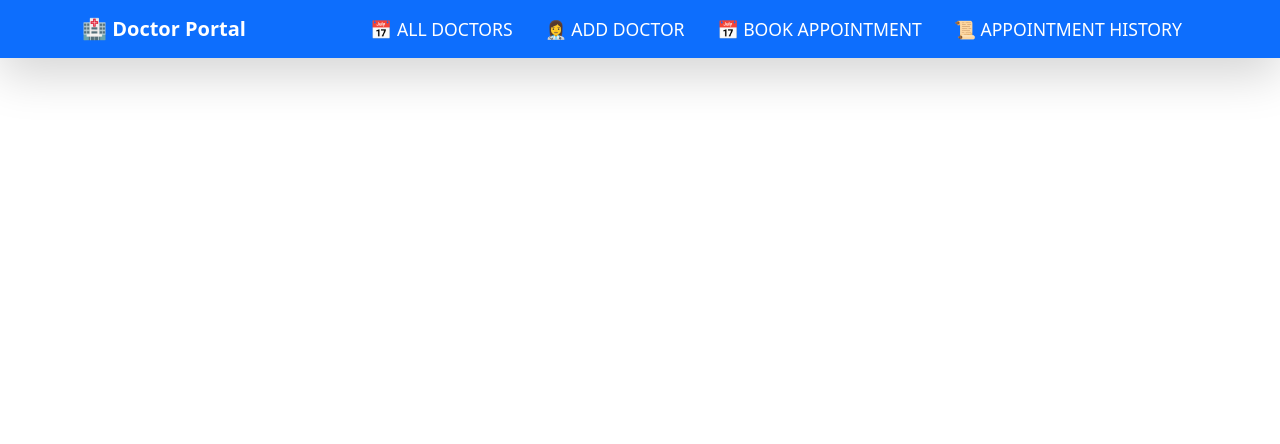
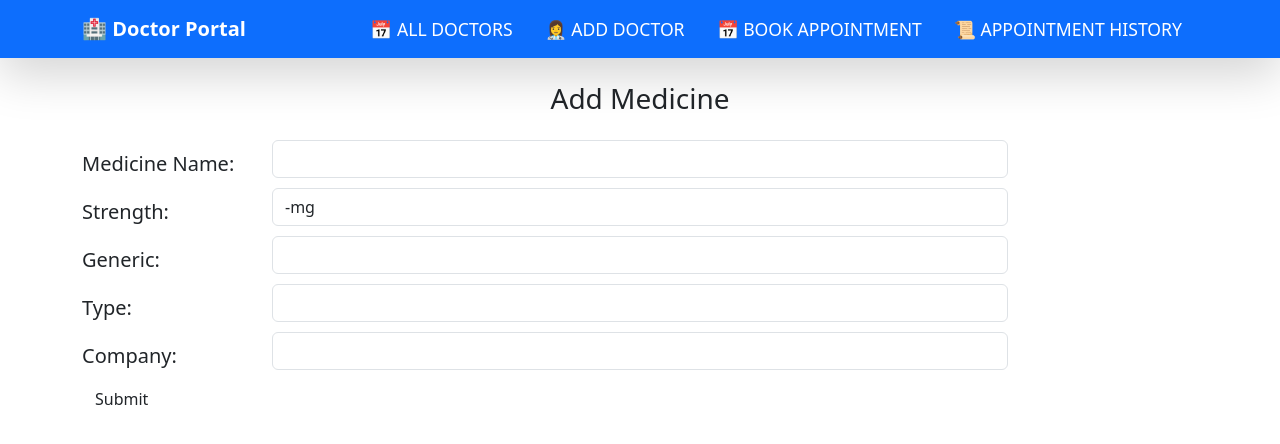
Before and after one commit to BithyIslamChaity/Doctors-Appointment, an Angular app: page /add-medicine in a window 1280 px wide. Before the commit this address led to /. Shown: the top 444 px of the page. Built offline with nearby package versions, Linux system fonts and the light colour scheme.

Commit message:
add-medicine initial
Now generate-prescription will init

```diff
--- /dev/null
+++ b/src/app/add-medicine/add-medicine.component.html
@@ -0,0 +1,45 @@
+<div class="container mt-2 form-container">
+    <h3 class="mt-4 mb-4 justify-content-center d-flex">Add Medicine</h3>
+
+    <form (ngSubmit)="onSubmit()">
+        <div class="row">
+            <label for="name" class="col-sm-2 col-form-label col-form-label-lg">Medicine Name:</label>
+            <div class="col-sm-8">
+                <input type="text" name="name" class="form-control" id="name" [(ngModel)]="p.name" />
+            </div>
+        </div>
+
+        <div class="row">
+            <label for="strength" class="col-sm-2 col-form-label col-form-label-lg">Strength:</label>
+            <div class="col-sm-8">
+                <input type="text" name="strength" class="form-control" id="strength" [(ngModel)]="p.strength" />
+            </div>
+        </div>
+
+        <div class="row">
+            <label for="generic" class="col-sm-2 col-form-label col-form-label-lg">Generic:</label>
+            <div class="col-sm-8">
+                <input type="text" name="generic" class="form-control" id="generic" [(ngModel)]="p.generic" />
+            </div>
+        </div>
+
+        <div class="row">
+            <label for="type" class="col-sm-2 col-form-label col-form-label-lg">Type:</label>
+            <div class="col-sm-8">
+                <input type="text" name="type" class="form-control" id="type" [(ngModel)]="p.type" />
+            </div>
+        </div>
+
+        <div class="row">
+            <label for="company" class="col-sm-2 col-form-label col-form-label-lg">Company:</label>
+            <div class="col-sm-8">
+                <input type="text" name="company" class="form-control" id="company" [(ngModel)]="p.company" />
+            </div>
+        </div>
+
+        <div>
+          <button type="submit" class="btn custom-btn">{{ isUpdate ? 'Update' : 'Submit' }}</button>
+        </div>
+
+    </form>
+  </div>
--- /dev/null
+++ b/src/app/add-medicine/add-medicine.component.ts
@@ -0,0 +1,54 @@
+import { Component } from '@angular/core';
+import { Medicine } from '../model/medicine';
+import { Router } from '@angular/router';
+import { FormsModule } from '@angular/forms';
+
+@Component({
+  selector: 'app-add-medicine',
+  imports: [FormsModule],
+  templateUrl: './add-medicine.component.html',
+  styleUrl: './add-medicine.component.css'
+})
+export class AddMedicineComponent {
+
+  p: Medicine = new Medicine('', '-mg', '','' , '', 0); // Initialize with default values
+  isUpdate = false;
+
+  constructor(private router: Router) {
+    // Check if medicine data is passed for editing
+    const nav = this.router.getCurrentNavigation();
+    if (nav?.extras?.state?.['medicine']) {
+      this.p = nav.extras.state['medicine'];
+      this.isUpdate = true;
+    }
+  }
+
+  ngOnInit(): void {
+    console.log('Add-Med-Component initialized!!');
+  }
+
+  onSubmit(): void {
+    // Retrieve medicines from localStorage
+    let medicines: Medicine[] = JSON.parse(localStorage.getItem('medicine') || '[]');
+
+    if (this.isUpdate) {
+      // Update the medicine if sNumber matches
+      medicines = medicines.map((medicine) =>
+        medicine.sNumber === this.p.sNumber ? this.p : medicine
+      );
+    } else {
+      // Add a new medicine to the array
+      this.p.sNumber = Date.now(); // Assign a unique ID using timestamp
+      medicines.push(this.p);
+    }
+
+    // Save the updated list of medicines back to localStorage
+    localStorage.setItem('medicine', JSON.stringify(medicines));
+
+    // Reset the form
+    this.p = new Medicine('', '-mg', '','' , '', 0);
+
+    // Navigate to the table page
+    this.router.navigate(['/all-med']);
+  }
+}
--- a/src/app/app.routes.ts
+++ b/src/app/app.routes.ts
@@ -1,10 +1,11 @@
 import { Routes } from '@angular/router';
 
 import { CreateDoctorPatientComponent } from './page/admin/create-doctor-patient/create-doctor-patient.component';
+import { AddMedicineComponent } from './add-medicine/add-medicine.component';
 
 export const routes: Routes = [
 
-
+    {path: 'add-medicine', component: AddMedicineComponent},
     {path: 'create-doctor-patient', component: CreateDoctorPatientComponent},
     {path: '**', redirectTo: 'view-doctor'},
 
--- /dev/null
+++ b/src/app/generate-prescription/generate-prescription.component.html
@@ -0,0 +1 @@
+<p>generate-prescription works!</p>
--- /dev/null
+++ b/src/app/model/medicine.ts
@@ -0,0 +1,24 @@
+export class Medicine {
+    name: string;
+    strength: string;
+    generic: string;
+    type: string;
+    company: string;
+    sNumber: number;
+
+    constructor(
+      name: string,
+      strength: string,
+      generic: string,
+      type: string,
+      company: string,
+      sNumber: number
+    ) {
+      this.name = name;
+      this.strength = strength;
+      this.generic = generic;
+      this.type = type;
+      this.company = company;
+      this.sNumber = sNumber;
+    }
+  }
```
Also changed, not shown: src/app/generate-prescription/generate-prescription.component.ts (added, +11 -0 lines), src/app/add-medicine/add-medicine.component.css (added), src/app/generate-prescription/generate-prescription.component.css (added), 2 other files (tests, documents, lock files or other folders).
